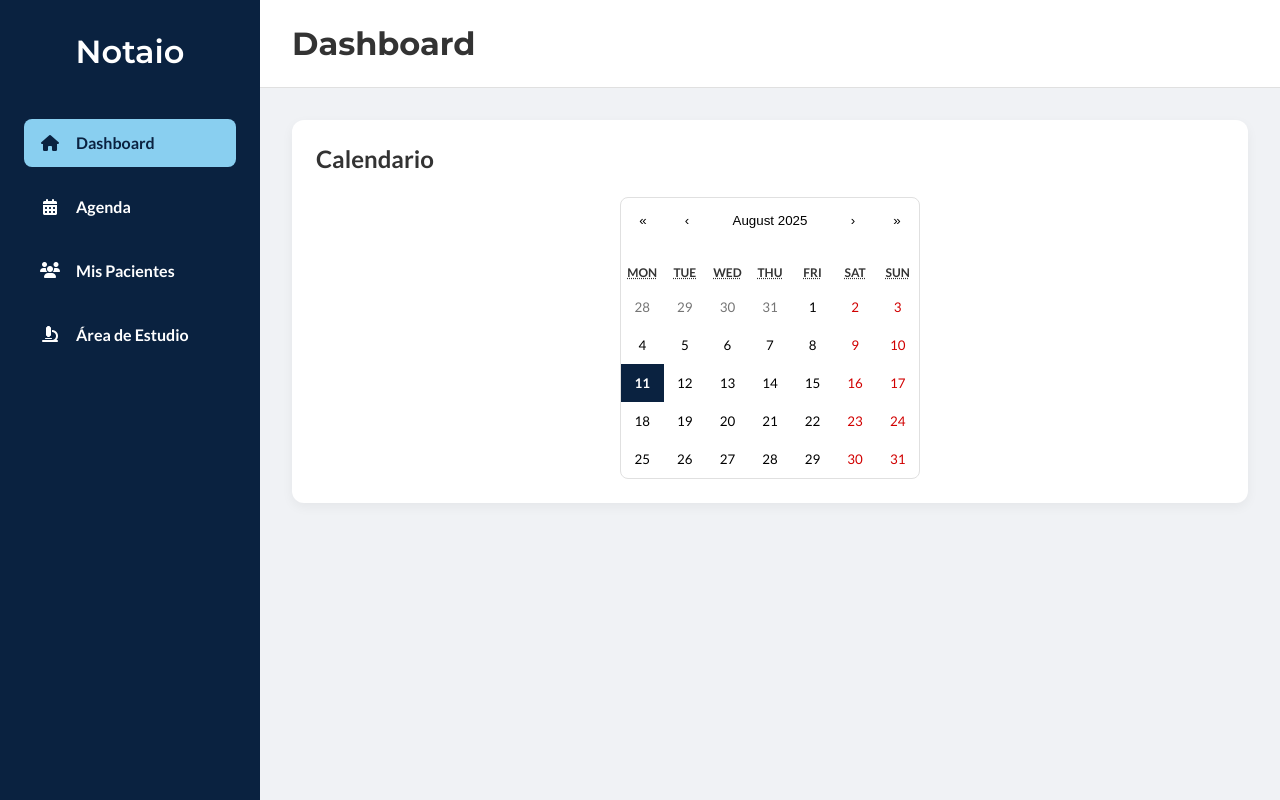
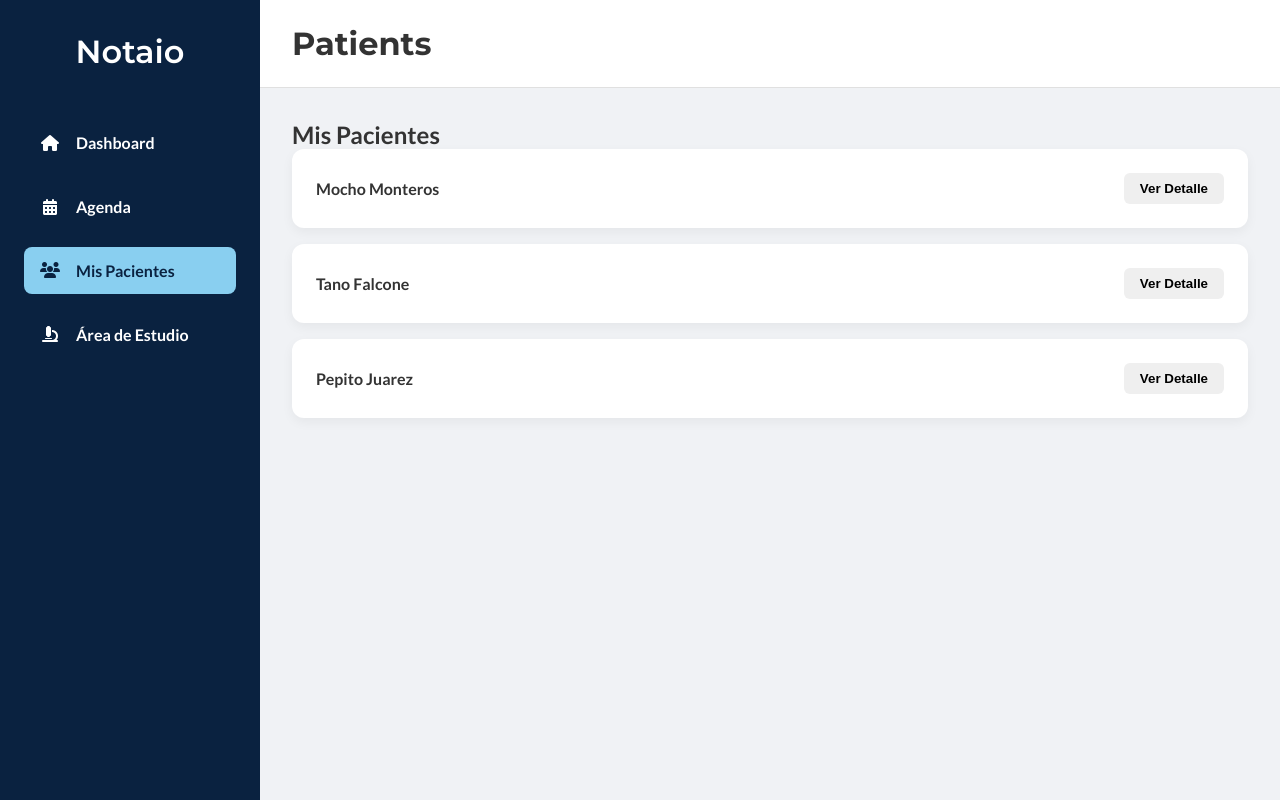
Before and after one commit to ginofalcucci2-droid/NOTAIO, a React (Vite) app: page / in a window 1280 px wide. Built offline with nearby package versions, Linux system fonts and the light colour scheme.

Commit message:
Feat: Conecta el detalle del paciente al Área de Estudio

```diff
--- a/src/App.jsx
+++ b/src/App.jsx
@@ -1,52 +1,56 @@
-// src/App.jsx - VERSIÓN CORREGIDA Y SIMPLIFICADA
+// src/App.jsx - VERSIÓN CORREGIDA Y COMPLETA
 
 import React, { useState } from 'react';
 import Sidebar from './components/Sidebar.jsx';
+import Dashboard from './components/views/Dashboard.jsx'; // Asegúrate de que este archivo existe
+import PatientsView from './components/views/PatientsView.jsx';
 import StudyArea from './components/views/StudyArea.jsx';
-import Dashboard from './components/views/Dashboard.jsx';
 import AgendaView from './components/views/AgendaView.jsx';
-import PatientsView from './components/views/PatientsView.jsx';
-import PatientDetailView from './components/views/PatientDetailView.jsx';
 import './App.css';
 
 function App() {
-    const [activeView, setActiveView] = useState('dashboard');
-    const [selectedPatient, setSelectedPatient] = useState(null);
+    const [activeView, setActiveView] = useState('patients'); // Empezamos en pacientes para probar
 
-    const handleNavigate = (viewId) => {
-        setActiveView(viewId);
-        setSelectedPatient(null);
-    };
+    // NUEVO ESTADO: Este estado es específico para el Área de Estudio.
+    // Guarda qué paciente queremos analizar.
+    const [studyPatient, setStudyPatient] = useState(null);
 
-    const handlePatientSelect = (patient) => {
-        setSelectedPatient(patient);
-        setActiveView('patient-detail');
+    // NUEVA FUNCIÓN "PUENTE": Esta es la lógica que conecta el detalle con el área de estudio.
+    const handleNavigateToStudy = (patient) => {
+        setStudyPatient(patient);  // 1. Guarda el paciente que queremos estudiar.
+        setActiveView('study-area'); // 2. Cambia la vista activa al área de estudio.
     };
 
     const renderView = () => {
         switch (activeView) {
             case 'dashboard':
                 return <Dashboard />;
+
             case 'Agenda':
-                return <AgendaView />;
+            return <AgendaView />;
+
             case 'patients':
-                return <PatientsView onPatientSelect={handlePatientSelect} />;
-            case 'patient-detail':
-                return <PatientDetailView patient={selectedPatient} onBack={() => handleNavigate('patients')} />;
+                // A PatientsView le pasamos la función "puente" para que la pueda usar.
+                return <PatientsView onNavigateToStudy={handleNavigateToStudy} />;
+
             case 'study-area':
-                return <StudyArea />;
+                // A StudyArea le pasamos el paciente que guardamos y la función para limpiarlo.
+                return <StudyArea patient={studyPatient} onPatientSelect={setStudyPatient} />;
+
             default:
+                // Renombramos 'Agenda' para que coincida con el id del sidebar
                 return <div className="card"><h2>{activeView.replace('-', ' ')}</h2></div>;
         }
     };
 
     return (
         <div className="app-container">
-            <Sidebar activeView={activeView} setActiveView={handleNavigate} />
+            <Sidebar activeView={activeView} setActiveView={setActiveView} />
             <main className="main-content">
+                {/* Ocultamos la cabecera en el área de estudio para tener pantalla completa */}
                 {activeView !== 'study-area' && (
-                    <header className="main-header">
-                        <h1>{selectedPatient ? `Detalle de: ${selectedPatient.name}` : activeView.replace('-', ' ')}</h1>
+                     <header className="main-header">
+                        <h1>{activeView.replace('-', ' ')}</h1>
                     </header>
                 )}
                 <div className="content-wrapper">
@@ -56,4 +60,5 @@ function App() {
         </div>
     );
 }
+
 export default App;
--- a/src/components/study/StudyPatientDetail.jsx
+++ b/src/components/study/StudyPatientDetail.jsx
@@ -9,7 +9,7 @@ function StudyPatientDetail({ patient, onBack }) {
             </div>
             <div className="study-area-container">
                 <div className="study-column left">
-                    <h2>{patient.name}</h2>
+                    <h2>{patient.nombre}</h2>
                     <p style={{ color: 'var(--text-muted)' }}>Fuentes de Sesión</p>
                     {/* Aquí iría la lista de sesiones */}
                 </div>
--- a/src/components/study/StudyPatientList.jsx
+++ b/src/components/study/StudyPatientList.jsx
@@ -1,5 +1,8 @@
+// src/components/study/StudyPatientList.jsx - VERSIÓN CORREGIDA
+
 import React from 'react';
 import './Study.css';
+// ¡AÑADIMOS LA IMPORTACIÓN DE DATOS!
 import { patientsData } from '../../data/patients.js';
 
 function StudyPatientList({ onPatientSelect }) {
@@ -9,13 +12,15 @@ function StudyPatientList({ onPatientSelect }) {
             <p style={{ color: '#6c757d', marginBottom: '1.5rem' }}>
                 Haz clic en un paciente para abrir su área de estudio.
             </p>
+            {/* Ahora este .map() tiene datos para poder trabajar */}
             {patientsData.map(p => (
                 <div key={p.id} className="card study-select-patient-card" onClick={() => onPatientSelect(p)}>
-                    <h4>{p.name}</h4>
+                    <h4>{p.nombre}</h4>
                     <p>Seleccionar para estudio</p>
                 </div>
             ))}
         </div>
     );
 }
+
 export default StudyPatientList;
--- a/src/components/views/PatientDetailView.jsx
+++ b/src/components/views/PatientDetailView.jsx
@@ -1,34 +1,44 @@
-// src/components/views/PatientDetailView.jsx
+// src/components/views/PatientDetailView.jsx - VERSIÓN CORREGIDA
 
 import React from 'react';
-import './PatientDetailView.css';
+import './Patients.css';
 
-function PatientDetailView({ patient, onBack }) {
+// ¡Se han eliminado las importaciones incorrectas!
+// Este componente ahora solo depende de las props que recibe.
+
+function PatientDetailView({ patient, onBack, onGoToStudyArea }) {
+    // Esta comprobación es importante por si algo sale mal
     if (!patient) {
-        return (
-            <div className="patient-detail-view">
-                <p>No se ha seleccionado ningún paciente.</p>
-                <button onClick={onBack} className="back-button">Volver</button>
-            </div>
-        );
+        return <div className="card"><p>No se ha seleccionado ningún paciente.</p></div>;
     }
 
+    // El resto del código ya estaba perfecto
     return (
-        <div className="patient-detail-view">
-            <button onClick={onBack} className="back-button">← Volver a la lista</button>
-            <div className="patient-header">
-                <h2>{patient.name}</h2>
-            </div>
-            <div className="patient-content">
-                <div className="patient-data-card">
-                    <h3>Información Personal</h3>
-                    <p><strong>Edad:</strong> {patient.age}</p>
-                    <p><strong>DNI:</strong> {patient.dni}</p>
-                    <p><strong>Teléfono:</strong> {patient.phone}</p>
+        <div className="content-view">
+            <h2>Detalle De: {patient.nombre}</h2>
+            <div className="card">
+                <div className="detail-header-actions">
+                    <button className="btn btn-secondary" onClick={onBack}>
+                        <i className="fas fa-arrow-left"></i> Volver a la lista
+                    </button>
+                    <button className="btn btn-primary" onClick={() => onGoToStudyArea(patient)}>
+                        <i className="fas fa-microscope"></i> Ir al Área de Estudio
+                    </button>
                 </div>
-                <div className="patient-history-card">
-                    <h3>Historia Clínica</h3>
-                    <p>Próximamente...</p>
+
+                <h3 style={{ marginTop: '1.5rem' }}>{patient.nombre}</h3>
+
+                <div className="detail-cards-container">
+                    <div className="inner-card">
+                        <h4>Información Personal</h4>
+                        <p><strong>Edad:</strong> {patient.edad}</p>
+                        <p><strong>DNI:</strong> {patient.dni}</p>
+                        <p><strong>Teléfono:</strong> {patient.telefono}</p>
+                    </div>
+                    <div className="inner-card">
+                        <h4>Historia Clínica</h4>
+                        <p>Próximamente...</p>
+                    </div>
                 </div>
             </div>
         </div>
--- /dev/null
+++ b/src/components/views/Patients.css
@@ -0,0 +1,37 @@
+/* src/components/views/Patients.css */
+.patient-card {
+    display: flex;
+    justify-content: space-between;
+    align-items: center;
+    cursor: pointer;
+    transition: transform 0.2s ease, box-shadow 0.2s ease;
+}
+.patient-card:hover {
+    transform: translateY(-4px);
+    box-shadow: 0 8px 16px rgba(0,0,0,0.1);
+}
+.btn { padding: 0.5rem 1rem; border: none; border-radius: 6px; font-weight: 600; cursor: pointer; }
+.btn-primary { background-color: var(--accent-blue); color: var(--primary-dark); }
+.btn-secondary { background-color: #e0e0e0; color: var(--text-dark); }
+
+.detail-header-actions {
+    display: flex;
+    gap: 1rem;
+    border-bottom: 1px solid var(--border-light);
+    padding-bottom: 1rem;
+}
+.detail-cards-container {
+    display: grid;
+    grid-template-columns: repeat(auto-fit, minmax(250px, 1fr));
+    gap: 1.5rem;
+    margin-top: 1.5rem;
+}
+.inner-card {
+    background-color: var(--bg-light);
+    padding: 1.5rem;
+    border-radius: 8px;
+}
+.inner-card h4 {
+    color: var(--primary-dark);
+    margin-bottom: 1rem;
+}
--- a/src/components/views/PatientsView.jsx
+++ b/src/components/views/PatientsView.jsx
@@ -1,31 +1,35 @@
 // src/components/views/PatientsView.jsx
 
-import React from 'react';
-import './PatientsView.css'; // Importamos un CSS que crearemos ahora
-import { patientsData } from '../../data/patients.js';
+import React, { useState } from 'react';
+import { patientsData } from '../../data/patients';
+import PatientDetailView from './PatientDetailView.jsx'; // Asegúrate de que el nombre del archivo es este
+import './Patients.css';
 
-function PatientsView({ onPatientSelect }) {
+function PatientsView({ onNavigateToStudy }) {
+    const [selectedPatient, setSelectedPatient] = useState(null);
+
+    // Si hemos seleccionado un paciente, mostramos su detalle
+    if (selectedPatient) {
+        return (
+            <PatientDetailView
+                patient={selectedPatient}
+                onBack={() => setSelectedPatient(null)}
+                // Le pasamos la función "puente" que recibimos de App.jsx
+                onGoToStudyArea={onNavigateToStudy}
+            />
+        );
+    }
+
+    // Si no, mostramos la lista para que el usuario elija
     return (
         <div className="content-view">
-            <div className="patient-list">
-                {patientsData.map((patient) => (
-                    // Cada tarjeta es un "botón". Usamos una etiqueta <a> por semántica.
-                    // En el futuro, onClick llevará al detalle del paciente.
-                    <div key={patient.id} className="patient-card" onClick={() => onPatientSelect(patient)}>
-                        <div className="patient-info">
-                            <h3 className="patient-name">{patient.name}</h3>
-                            <p className="patient-details">Edad: {patient.age}</p>
-                        </div>
-                        <div className="patient-contact">
-                            <p className="patient-details">DNI: {patient.dni}</p>
-                            <p className="patient-details">Teléfono: {patient.phone}</p>
-                        </div>
-                        <div className="patient-arrow">
-                            <i className="fas fa-chevron-right"></i>
-                        </div>
-                    </div>
-                ))}
-            </div>
+            <h2>Mis Pacientes</h2>
+            {patientsData.map(patient => (
+                <div key={patient.id} className="card patient-card" onClick={() => setSelectedPatient(patient)}>
+                    <h4>{patient.nombre}</h4>
+                    <button className="btn">Ver Detalle</button>
+                </div>
+            ))}
         </div>
     );
 }
--- a/src/components/views/StudyArea.jsx
+++ b/src/components/views/StudyArea.jsx
@@ -1,17 +1,23 @@
-import React, { useState } from 'react';
+import React from 'react';
 import StudyPatientList from '../study/StudyPatientList';
 import StudyPatientDetail from '../study/StudyPatientDetail';
 
-function StudyArea() {
-    // Este estado controla si vemos la lista o el detalle de un paciente
-    const [selectedPatient, setSelectedPatient] = useState(null);
-
-    // Si no hay paciente seleccionado, mostramos la lista
-    if (!selectedPatient) {
-        return <StudyPatientList onPatientSelect={setSelectedPatient} />;
+// NUEVOS PROPS: `patient` para recibir el paciente a estudiar
+// y `onPatientSelect` para comunicar la selección hacia arriba
+function StudyArea({ patient, onPatientSelect }) {
+    // Si ya tenemos un paciente, mostramos su detalle directamente
+    if (patient) {
+        return (
+            <StudyPatientDetail
+                patient={patient}
+                // Al volver, le decimos a App.jsx que ya no hay paciente seleccionado
+                onBack={() => onPatientSelect(null)}
+            />
+        );
     }
 
-    // Si hay un paciente seleccionado, mostramos su detalle
-    return <StudyPatientDetail patient={selectedPatient} onBack={() => setSelectedPatient(null)} />;
+    // Si no, mostramos la lista para que el usuario elija
+    return <StudyPatientList onPatientSelect={onPatientSelect} />;
 }
+
 export default StudyArea;
--- a/src/data/patients.js
+++ b/src/data/patients.js
@@ -1,7 +1,25 @@
-// src/data/patients.js
+// src/data/patients.js - VERSIÓN CORREGIDA
 
 export const patientsData = [
-    { id: 1, name: 'Mocho Monteros', age: 28, dni: 'S/D', phone: 'S/D' },
-    { id: 2, name: 'Tano Falcone', age: 29, dni: '39730806', phone: '3814634400' },
-    { id: 3, name: 'Pepito Juarez', age: 29, dni: 'S/D', phone: 'S/D' },
+    {
+        id: 1,
+        nombre: 'Mocho Monteros', // Corregido de 'name' a 'nombre'
+        edad: 28,             // Corregido de 'age' a 'edad'
+        dni: 'S/D',
+        telefono: 'S/D'         // Corregido de 'phone' a 'telefono'
+    },
+    {
+        id: 2,
+        nombre: 'Tano Falcone',   // Corregido de 'name' a 'nombre'
+        edad: 29,              // Corregido de 'age' a 'edad'
+        dni: '39730806',
+        telefono: '3814634400'  // Corregido de 'phone' a 'telefono'
+    },
+    {
+        id: 3,
+        nombre: 'Pepito Juarez',  // Corregido de 'name' a 'nombre'
+        edad: 29,              // Corregido de 'age' a 'edad'
+        dni: 'S/D',
+        telefono: 'S/D'         // Corregido de 'phone' a 'telefono'
+    },
 ];
```
